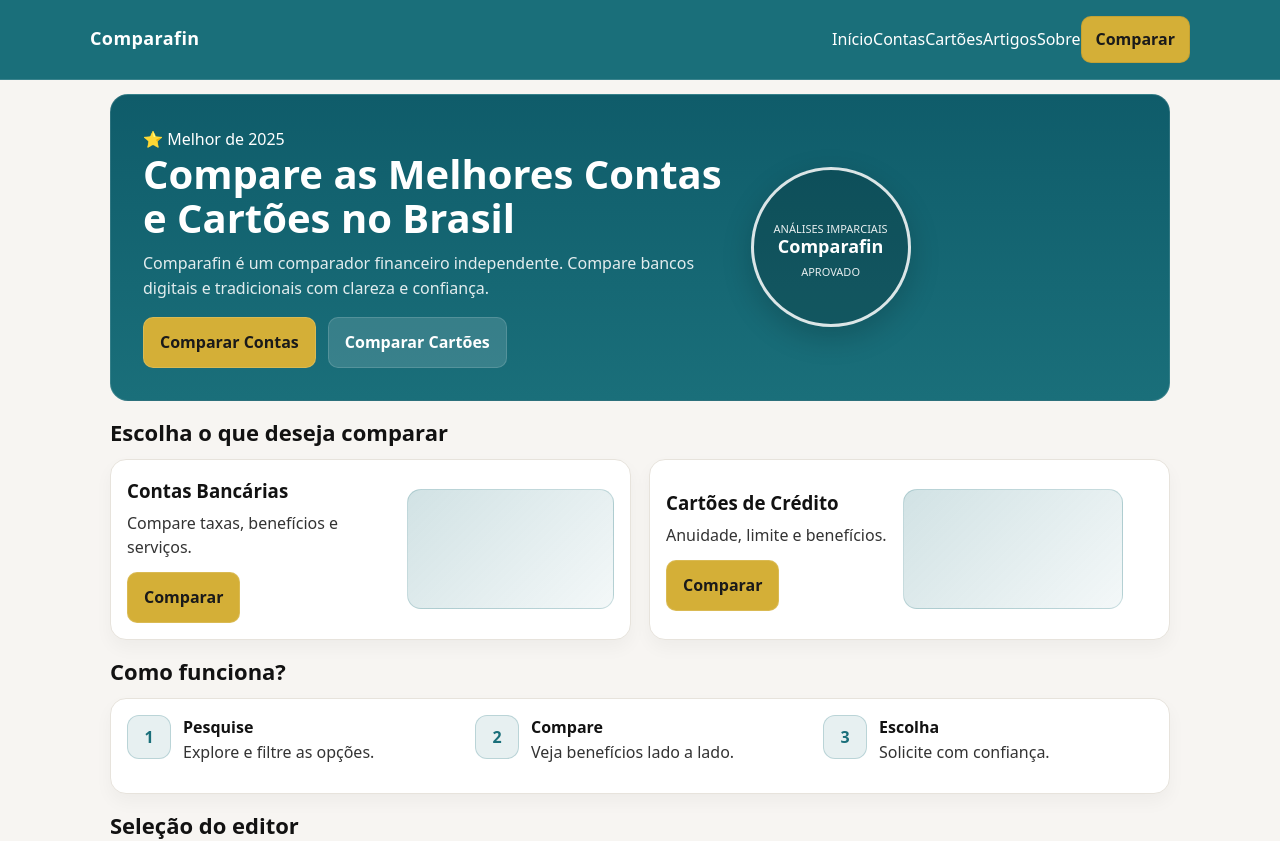
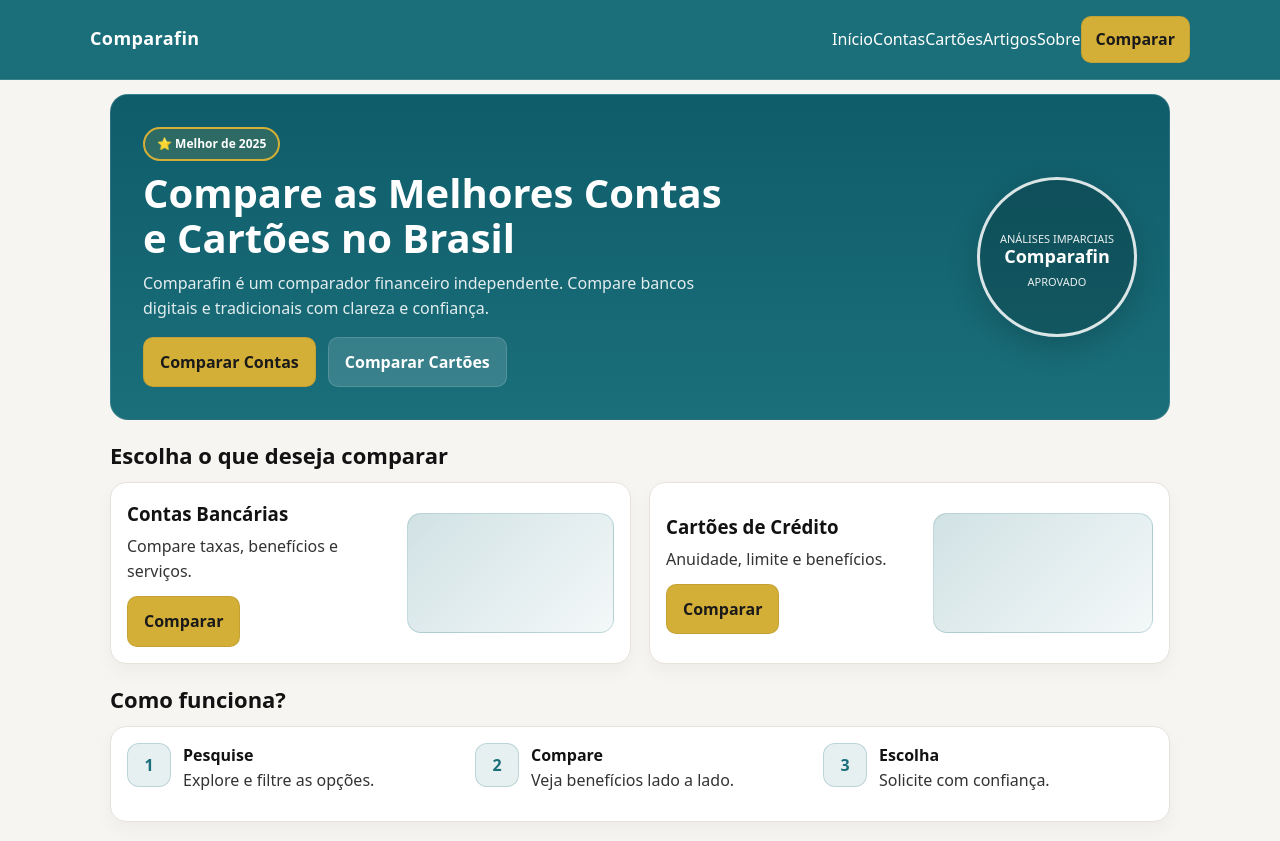
Before and after one commit to caroriedi7-dev/comparafin, a Next.js app: page /preview in a window 1280 px wide. Shown: the top 841 px of the page. Built offline with nearby package versions, Linux system fonts and the light colour scheme.

Commit message:
Update globals.css

```diff
--- a/styles/globals.css
+++ b/styles/globals.css
@@ -193,3 +193,88 @@ th{
   .v2-hero h1{font-size:32px}
   .v2-grid-2, .v2-grid-3{grid-template-columns: 1fr}
 }
+/* ===== Comparafin V2 (preview) ===== */
+.v2-hero{
+  background: linear-gradient(180deg, #0f5c6a, #1A6F7A);
+  color:#fff;
+  border-radius:18px;
+  padding:32px;
+  display:grid;
+  grid-template-columns:1.2fr .8fr;
+  gap:28px;
+  align-items:center;
+}
+.v2-selo-inline{
+  display:inline-flex;
+  border:2px solid var(--gold);
+  border-radius:999px;
+  padding:6px 12px;
+  font-weight:900;
+  font-size:12px;
+  background: rgba(212,175,55,.15);
+  margin-bottom:10px;
+}
+.v2-hero-actions{display:flex; gap:12px; flex-wrap:wrap; margin-top:16px}
+.v2-btn{
+  display:inline-block;
+  padding:12px 16px;
+  border-radius:10px;
+  font-weight:900;
+  text-decoration:none;
+  border:1px solid rgba(255,255,255,.14);
+}
+.v2-btn.primary{background:var(--gold); color:#1a1a1a; border-color: rgba(0,0,0,.08)}
+.v2-btn.secondary{background: rgba(255,255,255,.14); color:#fff}
+
+.v2-hero-media{display:flex; justify-content:flex-end}
+.v2-selo{
+  width:160px; height:160px; border-radius:999px;
+  border:3px solid rgba(255,255,255,.85);
+  display:flex; align-items:center; justify-content:center;
+  text-align:center; padding:16px;
+  background: rgba(0,0,0,.18);
+  box-shadow: 0 10px 30px rgba(0,0,0,.18);
+}
+.v2-selo strong{display:block; font-size:18px; line-height:1.1}
+.v2-selo span{display:block; font-size:11px; opacity:.9; margin-top:6px}
+
+.v2-section-title{margin:18px 0 10px; font-size:22px; font-weight:900}
+.v2-grid-2{display:grid; grid-template-columns:1fr 1fr; gap:18px}
+.v2-grid-3{display:grid; grid-template-columns:repeat(3,1fr); gap:18px}
+
+.v2-card{
+  background: var(--card);
+  border:1px solid var(--border);
+  border-radius:16px;
+  padding:16px;
+  box-shadow: 0 8px 18px rgba(0,0,0,.04);
+}
+.v2-card h3{margin:0 0 6px}
+.v2-card p{margin:0 0 12px; color:#333}
+
+.v2-feature{display:flex; gap:16px; align-items:center; justify-content:space-between}
+.v2-feature-media{
+  width:220px; height:120px; border-radius:14px;
+  background: linear-gradient(135deg, rgba(26,111,122,.20), rgba(26,111,122,.05));
+  border:1px solid rgba(26,111,122,.20);
+}
+.v2-thumb{
+  width:100%; height:140px; border-radius:14px;
+  background: linear-gradient(135deg, rgba(26,111,122,.20), rgba(26,111,122,.05));
+  border:1px solid rgba(26,111,122,.20);
+  margin-bottom:10px;
+}
+
+.v2-step{display:flex; gap:12px; align-items:flex-start}
+.v2-icon{
+  width:44px; height:44px; border-radius:12px;
+  background: rgba(26,111,122,.10);
+  border:1px solid rgba(26,111,122,.22);
+  display:flex; align-items:center; justify-content:center;
+  font-weight:900; color: var(--petrol);
+}
+
+@media (max-width: 900px){
+  .v2-hero{grid-template-columns:1fr}
+  .v2-grid-2,.v2-grid-3{grid-template-columns:1fr}
+}
```
